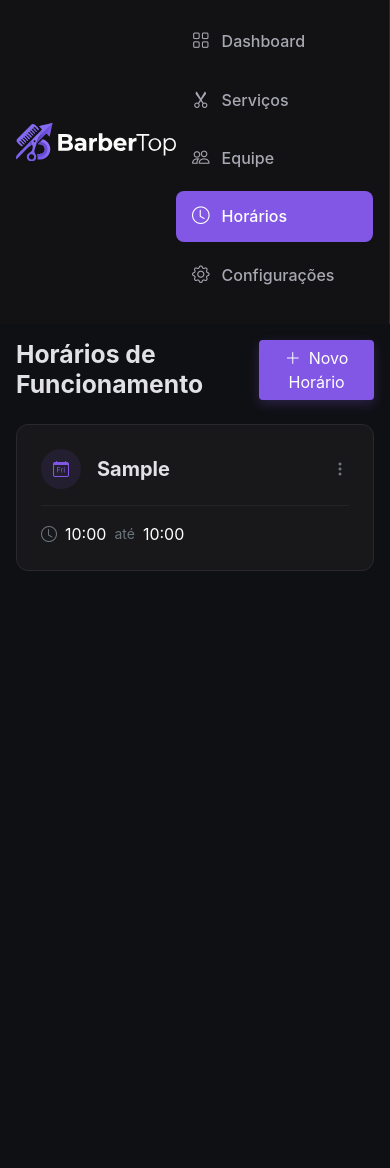
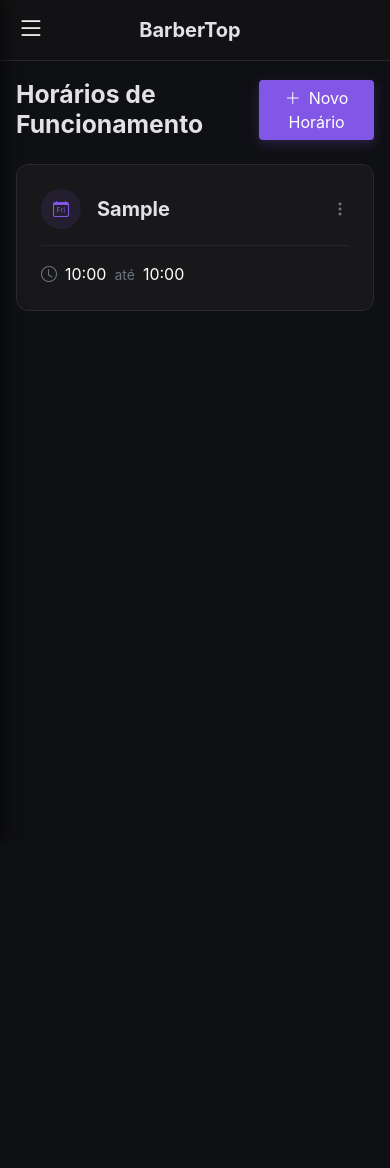
Before and after one commit to hcxavier/barbertop-django, a Django app: template templates/pages/dashboard-schedule.html in a window 390 px wide. After the commit the page ends 311 px from the top, so only its background shows below. Run offline with Django 5.2, Linux system fonts and the light colour scheme; the template is opened without the code that fills it: most values are stand-ins (such as "Sample title", 1, 10 or a date in 2020); grey boxes marked "Sample" are stand-in pictures.

Commit message:
ajustando sidebar para telas menores

```diff
--- a/static/dashboard/css/dashboard.css
+++ b/static/dashboard/css/dashboard.css
@@ -246,27 +246,77 @@ body {
 
 @media (max-width: 768px) {
   .sidebar {
-    width: 100%;
-    height: auto;
-    position: relative;
-    flex-direction: row;
-    justify-content: space-between;
-    align-items: center;
-    padding: 1rem;
+    width: 260px; /* Keep fixed width even on mobile */
+    height: 100vh;
+    position: fixed;
+    top: 0;
+    left: 0;
+    transform: translateX(-100%); /* Hide off-screen */
+    transition: transform 0.3s ease-in-out;
+    z-index: 1050; /* Higher than overlay */
+    padding: 2rem 1.5rem;
+    flex-direction: column; /* Restore column layout */
+    justify-content: flex-start;
+    align-items: stretch;
+    box-shadow: 4px 0 15px rgba(0,0,0,0.5);
+  }
+
+  .sidebar.show {
+    transform: translateX(0); /* Slide in */
   }
 
   .sidebar nav {
-    display: none;
+    display: flex; /* Restore nav visibility */
   }
 
   .main-content {
     margin-left: 0;
     padding: 1rem;
+    padding-top: 5rem; /* Space for mobile header */
   }
 
   .top-bar {
+    display: none; /* Keep hiding top-bar, we will add a mobile header */
+  }
+
+  /* Mobile Header */
+  .mobile-header {
+    display: flex;
+    align-items: center;
+    justify-content: space-between;
+    padding: 1rem;
+    background-color: var(--bg-sidebar);
+    border-bottom: 1px solid var(--border-color);
+    position: fixed;
+    top: 0;
+    left: 0;
+    right: 0;
+    z-index: 1040;
+  }
+
+  .mobile-overlay {
+    position: fixed;
+    top: 0;
+    left: 0;
+    width: 100%;
+    height: 100%;
+    background-color: rgba(0, 0, 0, 0.5);
+    z-index: 1045;
     display: none;
+    opacity: 0;
+    transition: opacity 0.3s ease;
   }
+
+  .mobile-overlay.show {
+    display: block;
+    opacity: 1;
+  }
+}
+
+@media (min-width: 769px) {
+    .mobile-header, .mobile-overlay, .sidebar-close-btn {
+        display: none !important;
+    }
 }
 
 /* --- Select Filter Custom Style --- */
--- a/templates/base-sidebar.html
+++ b/templates/base-sidebar.html
@@ -18,6 +18,17 @@
         {% block extra_head %}{% endblock %}
     </head>
     <body class="{% block body_class %}body-pad-top{% endblock %}">
+        <!-- Mobile Header -->
+        <div class="mobile-header d-md-none d-flex justify-content-between align-items-center px-3 py-2 shadow-sm">
+            <button class="btn btn-link text-white p-0" id="sidebarToggle">
+                <i class="bi bi-list fs-1"></i>
+            </button>
+            <span class="fw-bold fs-5">BarberTop</span>
+            <div style="width: 40px;"></div>
+        </div>
+
+        <div class="mobile-overlay" id="mobileOverlay"></div>
+
         {% block sidebar %} {% include 'includes/sidebar.html' %} {% endblock %}
 
         {% block content %}{% endblock %}
@@ -27,5 +38,32 @@
             integrity="sha384-MrcW6ZMFYlzcLA8Nl+NtUVF0sA7MsXsP1UyJoMp4YLEuNSfAP+JcXn/tWtIaxVXM"
             crossorigin="anonymous"
         ></script>
+
+        <script>
+            document.addEventListener('DOMContentLoaded', function() {
+                const sidebar = document.querySelector('.sidebar');
+                const toggleBtn = document.getElementById('sidebarToggle');
+                const overlay = document.getElementById('mobileOverlay');
+                const closeBtns = document.querySelectorAll('.sidebar-close-btn'); // Will be added to sidebar
+
+                function toggleSidebar() {
+                    sidebar.classList.toggle('show');
+                    overlay.classList.toggle('show');
+                    document.body.style.overflow = sidebar.classList.contains('show') ? 'hidden' : '';
+                }
+
+                if(toggleBtn) {
+                    toggleBtn.addEventListener('click', toggleSidebar);
+                }
+
+                if(overlay) {
+                    overlay.addEventListener('click', toggleSidebar);
+                }
+
+                closeBtns.forEach(btn => {
+                    btn.addEventListener('click', toggleSidebar);
+                });
+            });
+        </script>
     </body>
 </html>
--- a/templates/includes/sidebar.html
+++ b/templates/includes/sidebar.html
@@ -1,13 +1,15 @@
 {% load static %}
 
 <aside class="sidebar">
-  <div class="logo">
+  <div class="d-flex justify-content-between align-items-start w-100">
+      <div class="logo mb-4 mb-md-5">
         <a href="/">
           <svg
             viewBox="0 0 2089 504"
             fill="none"
             xmlns="http://www.w3.org/2000/svg"
           >
+          <!-- SVG Content Omitted for brevity in prompt, assume same SVG -->
             <path
               d="M551.749 144.117C593.926 145.547 636.398 142.522 678.528 145.492C735.458 149.506 757.698 213.997 710.118 248.283C744.458 265.719 751.528 296.023 738.608 330.881C715.498 368.776 668.028 363.21 629.718 363.244C603.748 363.449 577.777 363.374 551.808 363.019L551.749 144.117ZM600.967 323.412C622.461 323.25 670.288 326.848 686.728 316.177C701.638 299.963 694.648 274.572 673.078 271.529C650.718 268.375 623.914 270.074 600.911 270.242L600.967 323.412ZM600.957 232.274C621.982 232.346 662.128 235.784 678.448 225.472C687.078 216.305 690.288 198.798 679.948 191.2C663.068 178.788 621.848 183.24 600.992 183.467L600.957 232.274Z"
               fill="#FCFDFA"
@@ -143,6 +145,10 @@
           </svg>
         </a>
       </div>
+      <button class="btn btn-link text-muted p-0 d-md-none sidebar-close-btn" style="margin-top: -0.5rem; margin-right: -0.5rem;">
+          <i class="bi bi-x-lg fs-4"></i>
+      </button>
+  </div>
   <nav class="d-flex flex-column w-100">
     <a
       href="{% url 'dashboard' %}"
```
Lines whose indentation alone changed are shown as unchanged.
